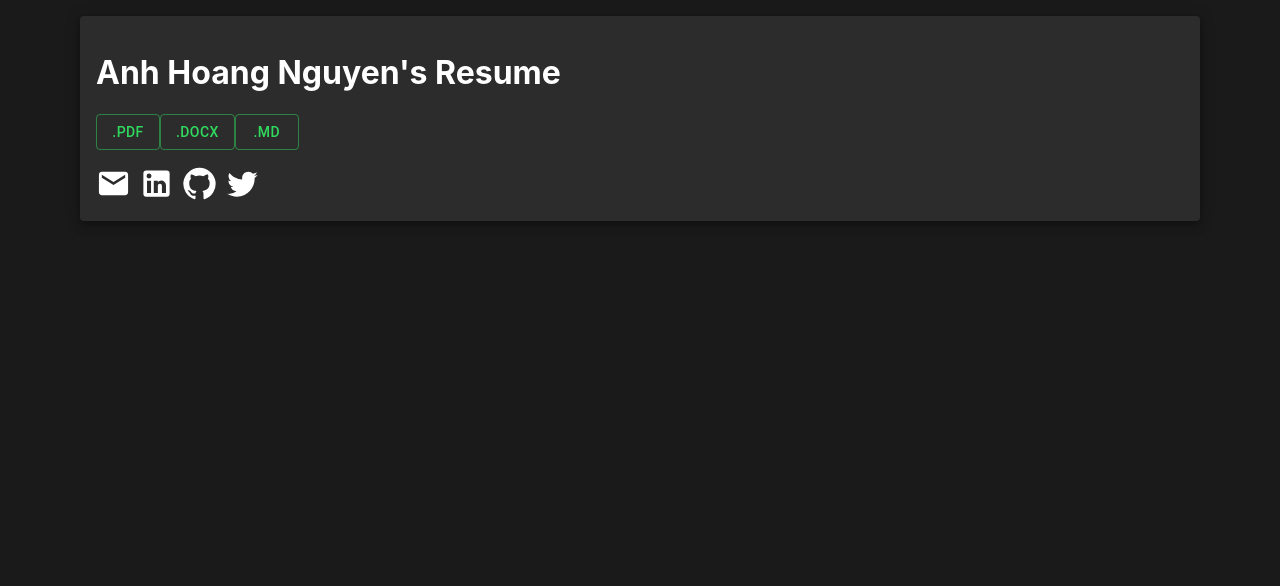
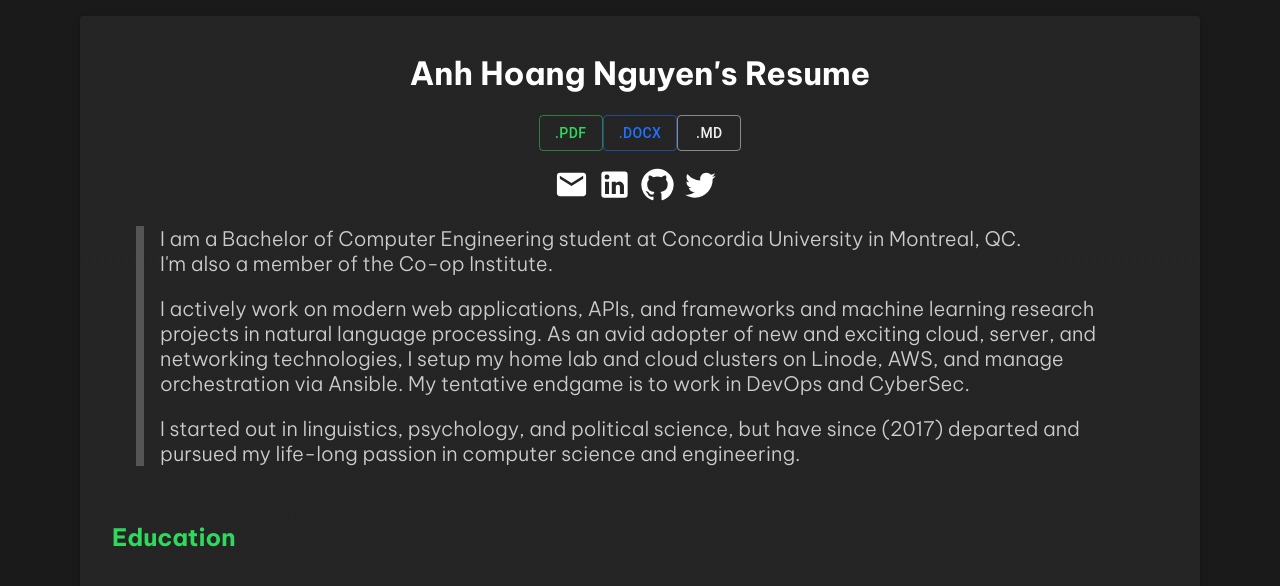
Before and after one commit to zasshuwu/nogamioka, a Next.js app: page /resume in a window 1280 px wide. Shown: the top 586 px of the page. Built offline with nearby package versions, Linux system fonts and the light colour scheme.

Commit message:
WIP resume edu

```diff
--- a/components/main.js
+++ b/components/main.js
@@ -96,7 +96,7 @@ const MainContent = ({ command }) => {
 					Welcome to Nguyen Hoang Anh's Portfolio 4.20 LTS (Yeetus Magus) 😉
 				</h1>
 				<Button onClick={handleResume} variant="outlined" color="primary">
-					View/Download Classic Resume
+					View Classic Resume
 				</Button>
 				<code>
 					<br></br>
--- a/package.json
+++ b/package.json
@@ -15,6 +15,7 @@
     "@mui/icons-material": "^5.3.0",
     "@mui/material": "^5.3.0",
     "@mui/styles": "^5.3.0",
+    "aos": "^2.3.4",
     "clsx": "^1.1.1",
     "firacode": "^6.2.0",
     "next": "12.0.8",
--- a/pages/_app.js
+++ b/pages/_app.js
@@ -1,6 +1,7 @@
 import "../styles/globals.css";
 import { ThemeProvider } from "@mui/material/styles";
 import customTheme from "../styles/theme";
+import "firacode";
 
 function MyApp({ Component, pageProps }) {
 	return (
--- a/pages/_document.js
+++ b/pages/_document.js
@@ -16,6 +16,11 @@ export default class MyDocument extends Document {
 					<meta
 						name="keywords"
 						content="Anh, Hoang, Nguyen, portfolio, web development, react, next, mui, material"
+					/>
+					<link rel="preconnect" href="https://fonts.googleapis.com" />
+					<link
+						href="https://fonts.googleapis.com/css2?family=Be+Vietnam+Pro:ital,wght@0,300;0,700;1,400&display=swap"
+						rel="stylesheet"
 					/>
 				</Head>
 				<body style={{ backgroundColor: "#1a1a1a" }}>
--- a/pages/index.js
+++ b/pages/index.js
@@ -1,9 +1,4 @@
 import Head from "next/head";
-import Image from "next/image";
-
-import customTheme from "../styles/theme";
-import { makeStyles } from "@mui/styles";
-import { useTheme } from "@mui/styles";
 
 import Main from "../components/main";
 
--- a/pages/resume/index.js
+++ b/pages/resume/index.js
@@ -1,13 +1,24 @@
-import React from "react";
+import React, { useEffect } from "react";
 
 import { makeStyles } from "@mui/styles";
 import { Button, Container, Paper } from "@mui/material";
 import ResumeContact from "./resume_contact";
 
+import Aos from "aos";
+import "aos/dist/aos.css";
+import ResumeSummary from "./resume_summary";
+import ResumeEducation from "./resume_education";
+
 const useStyles = makeStyles((customTheme) => ({
 	resume_wrapper: {
 		padding: "1rem",
 		margin: "1rem",
+	},
+	resume_header: {
+		display: "flex",
+		justifyContent: "center",
+		alignItems: "center",
+		flexDirection: "column",
 	},
 	export_btn: {
 		margin: "0 0.5rem",
@@ -21,25 +32,31 @@ const useStyles = makeStyles((customTheme) => ({
 export default function Resume({}) {
 	const classes = useStyles();
 
+	useEffect(() => {
+		Aos.init({ duration: 1000 });
+	}, []);
+
 	return (
-		<Container>
+		<Container style={{ fontFamily: "Be Vietnam Pro" }} data-aos="fade-up">
 			<title>Anh's Resume</title>
-			<Paper elevation={6} className={classes.resume_wrapper}>
+			<Paper elevation={3} className={classes.resume_wrapper}>
 				<div className={classes.resume_header}>
 					<h1>Anh Hoang Nguyen's Resume</h1>
 					<div className={classes.resume_download}>
-						<Button variant="outlined" className={classes.export_btn}>
+						<Button variant="outlined" color="primary" className={classes.export_btn}>
 							.PDF
 						</Button>
-						<Button variant="outlined" className={classes.export_btn}>
+						<Button variant="outlined" color="tertiary" className={classes.export_btn}>
 							.DOCX
 						</Button>
-						<Button variant="outlined" className={classes.export_btn}>
+						<Button variant="outlined" color="secondary" className={classes.export_btn}>
 							.MD
 						</Button>
 					</div>
 					<ResumeContact></ResumeContact>
 				</div>
+				<ResumeSummary></ResumeSummary>
+				<ResumeEducation></ResumeEducation>
 			</Paper>
 		</Container>
 	);
--- a/pages/resume/resume_contact.js
+++ b/pages/resume/resume_contact.js
@@ -1,6 +1,8 @@
 import React from "react";
 import clsx from "clsx";
 import { makeStyles } from "@mui/styles";
+import Aos from "aos";
+import "aos/dist/aos.css";
 
 // icons
 import EmailIcon from "@mui/icons-material/Email";
@@ -22,8 +24,21 @@ const useStyles = makeStyles((theme) => ({
 	mail_icon: {
 		"&:hover": {
 			color: "#1ac1c7",
-			transition: "ease-in-out .25s",
-			cursor: "pointer",
+		},
+	},
+	linkedin_icon: {
+		"&:hover": {
+			color: "#0a66c2",
+		},
+	},
+	github_icon: {
+		"&:hover": {
+			color: "black",
+		},
+	},
+	twitter_icon: {
+		"&:hover": {
+			color: "#1DA1F2",
 		},
 	},
 }));
--- /dev/null
+++ b/pages/resume/resume_education.js
@@ -0,0 +1,48 @@
+import React from "react";
+
+import { makeStyles } from "@mui/styles";
+import customTheme from "../../styles/theme";
+
+const useStyles = makeStyles((theme) => ({
+	resume_education: {
+		padding: "1rem",
+	},
+	h2: {
+		color: customTheme.palette.primary.main,
+	},
+}));
+
+function createData(key, entry, school, year) {
+	return { key, entry, school, year };
+}
+
+const edu_data = [
+	createData(
+		0,
+		"Bachelor of Computer Engineering",
+		"Concordia University, Montreal, QC.",
+		"2020 - 2024"
+	),
+];
+
+const edu_block = (props) => {
+	const classes = useStyles();
+
+	return (
+		<>
+			<div className={classes.edu_degree}>{props.degree}</div>
+			<div className={classes.edu_head}>{props.school}</div>
+			<div className={classes.edu_year}>{props.year}</div>
+		</>
+	);
+};
+
+export default function ResumeEducation({}) {
+	const classes = useStyles();
+
+	return (
+		<div className={classes.resume_education}>
+			<h2 className={classes.h2}>Education</h2>
+		</div>
+	);
+}
--- /dev/null
+++ b/pages/resume/resume_summary.js
@@ -0,0 +1,40 @@
+import React from "react";
+
+import { makeStyles } from "@mui/styles";
+
+const useStyles = makeStyles((theme) => ({
+	resume_summary: {
+		color: "#ccc",
+		borderLeft: "solid 8px #555",
+		padding: "0 1rem",
+		fontSize: "1.25em",
+	},
+}));
+
+export default function ResumeSummary({}) {
+	const classes = useStyles();
+
+	return (
+		<div>
+			<blockquote className={classes.resume_summary}>
+				<p>
+					I am a Bachelor of Computer Engineering student at Concordia University in
+					Montreal, QC. <br />
+					I'm also a member of the Co-op Institute.
+				</p>
+				<p>
+					I actively work on modern web applications, APIs, and frameworks and machine
+					learning research projects in natural language processing. As an avid adopter of
+					new and exciting cloud, server, and networking technologies, I setup my home lab
+					and cloud clusters on Linode, AWS, and manage orchestration via Ansible. My
+					tentative endgame is to work in DevOps and CyberSec.
+				</p>
+				<p>
+					I started out in linguistics, psychology, and political science, but have since
+					(2017) departed and pursued my life-long passion in computer science and
+					engineering.
+				</p>
+			</blockquote>
+		</div>
+	);
+}
--- a/styles/theme.js
+++ b/styles/theme.js
@@ -40,7 +40,10 @@ const customTheme = createTheme({
 			main: "#30d95d",
 		},
 		secondary: {
-			main: "#d9305a",
+			main: "#f0f0f0",
+		},
+		tertiary: {
+			main: "#2172ff",
 		},
 		navButton: "#f53652",
 		background: {
```
Also changed, not shown: 1 other file (tests, documents, lock files or other folders).
